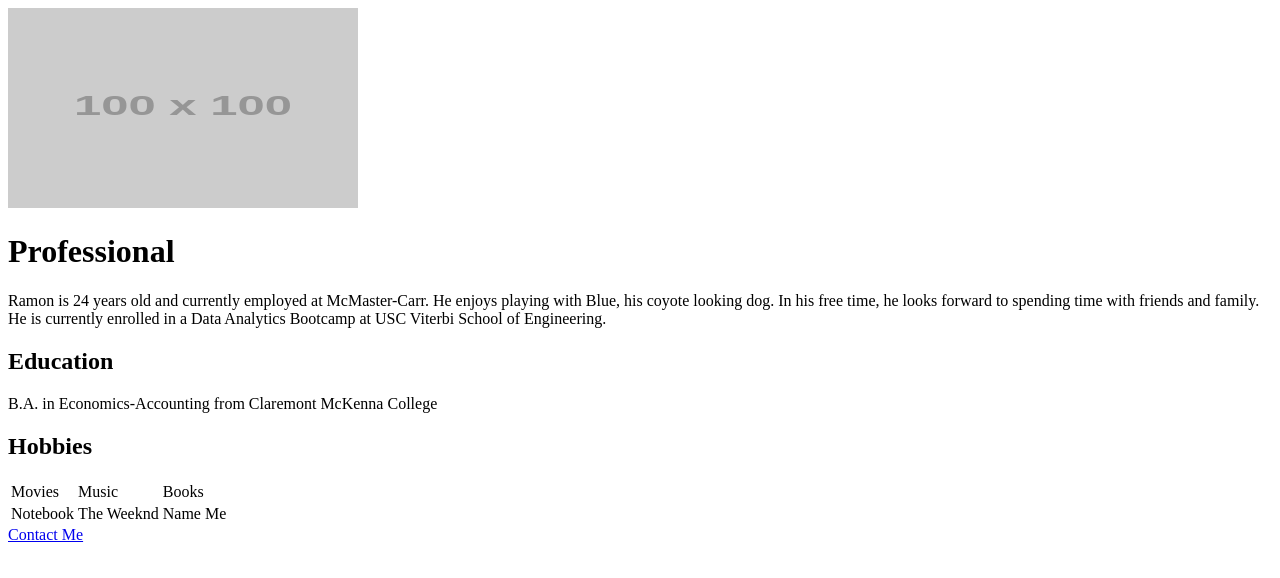
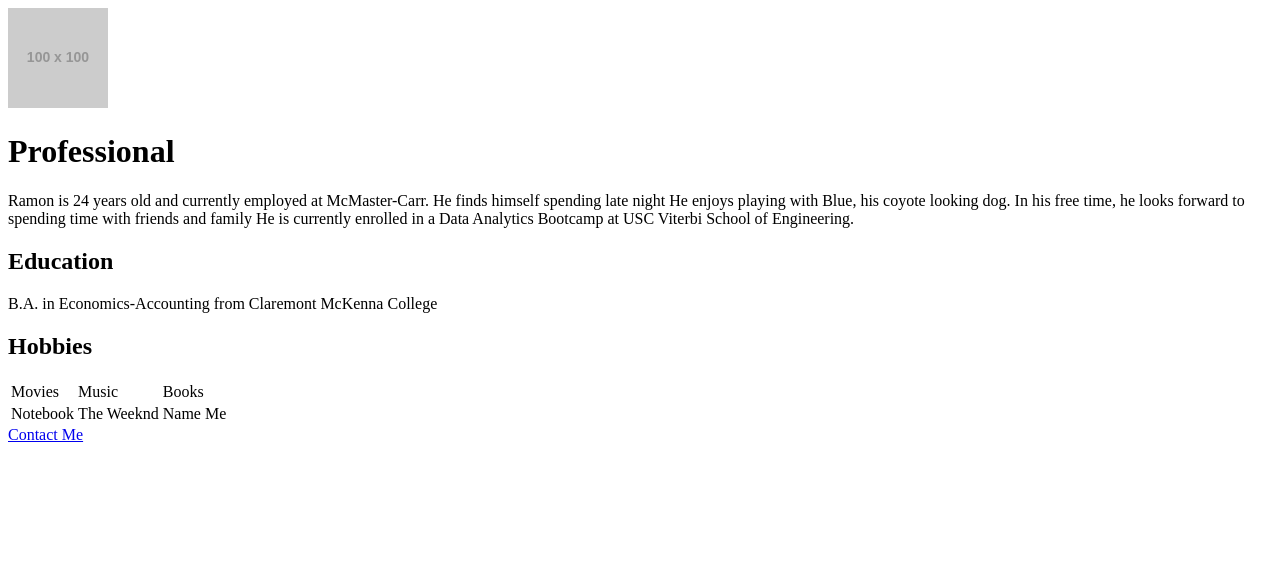
Before and after one commit to romgomez/romgomez.github.io, a plain HTML site: page index.html in a window 1280 px wide. Drawn offline with Linux system fonts and the light colour scheme; placeholder pictures from the web are drawn by us.

Commit message:
Updates to index

```diff
--- a/index.html
+++ b/index.html
@@ -7,14 +7,20 @@
 </head>
 
 <body>
-  <img src="https://dummyimage.com/100x100" width = 350 height= 200>
+  <img src="https://dummyimage.com/100x100" width = 100 height= 100>
   <h1>
     Professional
   </h1>
   <p>
-    Ramon is 24 years old and currently employed at McMaster-Carr. He enjoys playing with Blue, his coyote looking dog.
-    In his free time, he looks forward to spending time with friends and family.
+    Ramon is 24 years old and currently employed at McMaster-Carr. He finds himself spending late night
+
+    He enjoys playing with Blue, his coyote looking dog.
+    In his free time, he looks forward to spending time with friends and family
     He is currently enrolled in a Data Analytics Bootcamp at USC Viterbi School of Engineering.
+
+
+
+
   </p>
 
   <h2>
```
